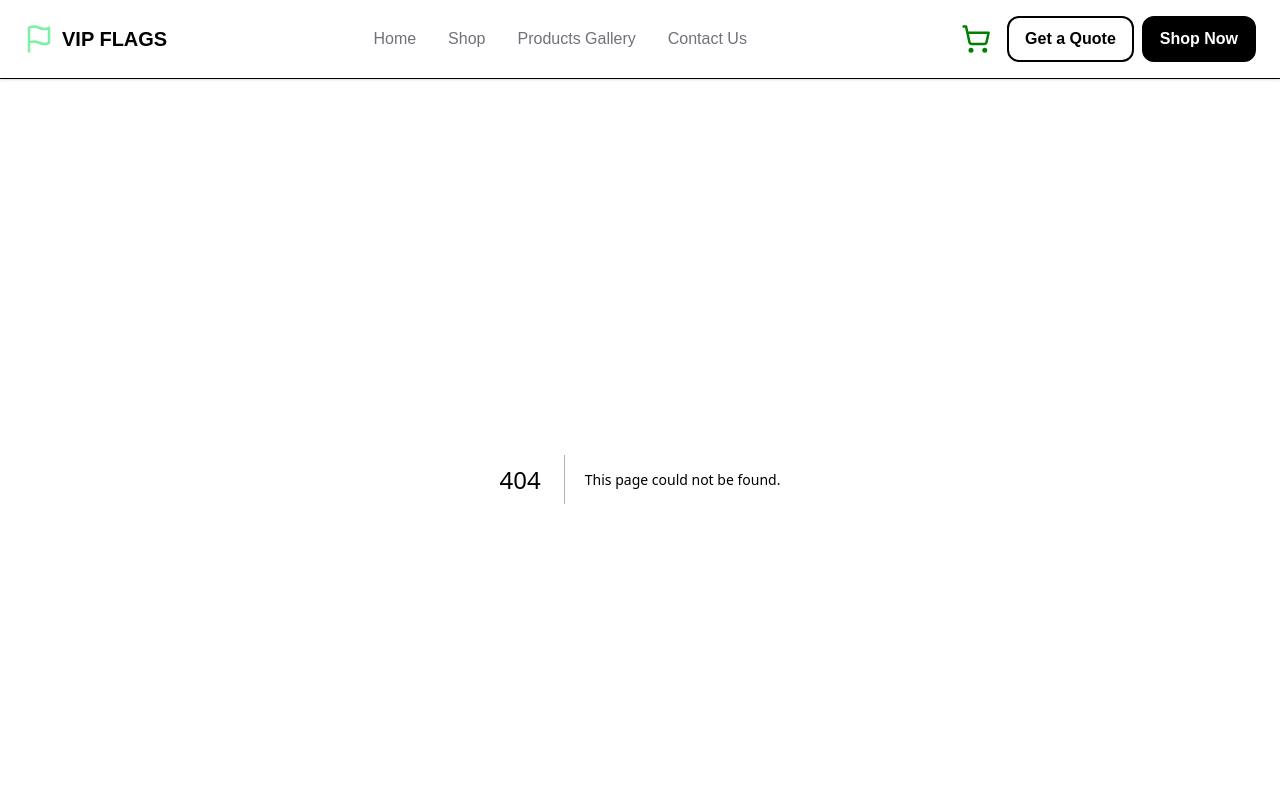
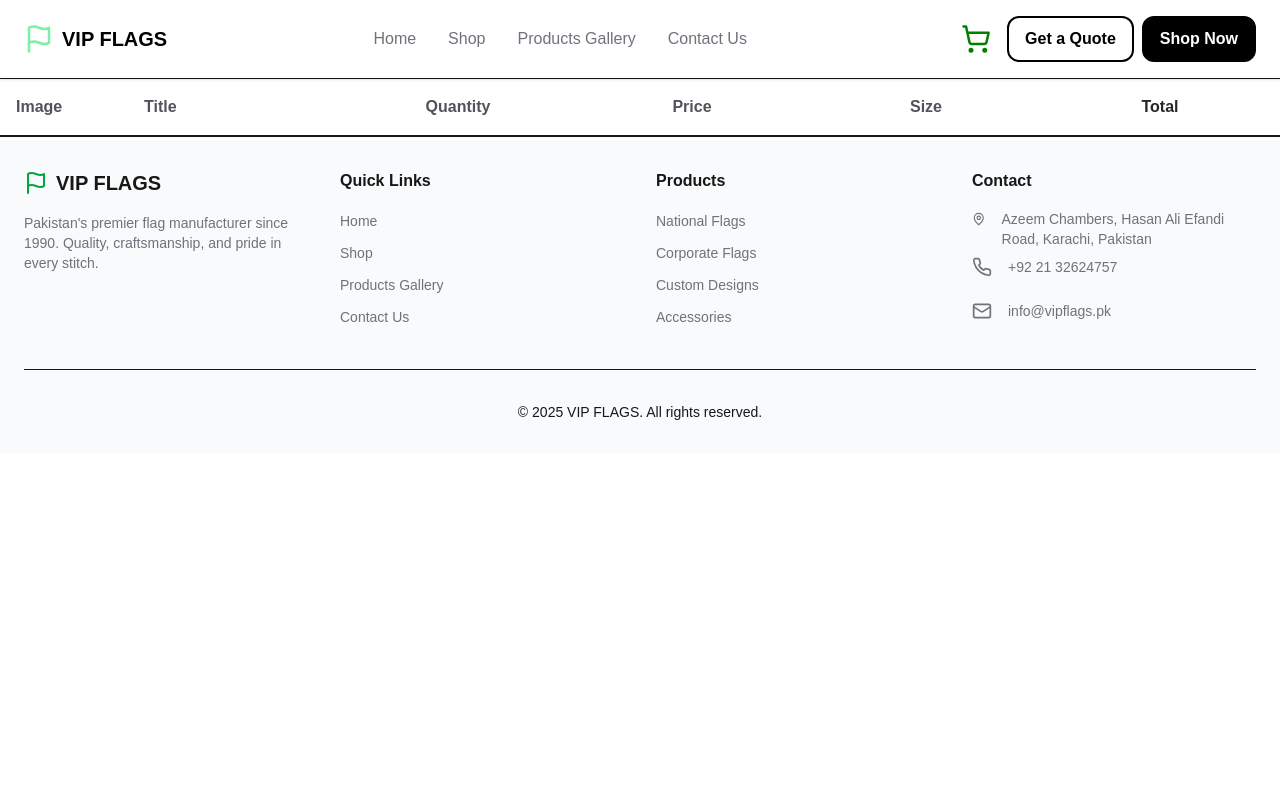
Before and after one commit to Hassan-1995/flags, a Next.js app: page /Cart in a window 1280 px wide. Before the commit this address had no page. Shown: the top 800 px of the page. Built offline with nearby package versions, Linux system fonts and the light colour scheme.

Commit message:
create Cart component

```diff
--- /dev/null
+++ b/app/Cart/CartContent.tsx
@@ -0,0 +1,63 @@
+import Image from "next/image";
+import React from "react";
+
+type CartItem = {
+  image: string;
+  title: string;
+  quantity: number;
+  size: string;
+  price: number | 0;
+};
+
+const CartContent = ({ image, title, quantity, size, price }: CartItem) => {
+  return (
+    // <div className="flex flex-wrap items-center justify-between gap-4 p-4 border-b">
+    //   <div className="flex items-center gap-4 w-full sm:w-1/3">
+    //     <div className="relative bg-zinc-300 h-20 w-28 flex-shrink-0 rounded overflow-hidden">
+    //       <Image
+    //         src={image}
+    //         alt={title}
+    //         fill
+    //         className="object-cover transition-transform duration-300 ease-in-out hover:scale-105"
+    //       />
+    //     </div>
+    //     <h1 className="text-lg font-semibold text-zinc-800">{title}</h1>
+    //   </div>
+    //   <h1 className="text-zinc-600 w-1/4 sm:w-1/6 text-center">{quantity}</h1>
+
+    //   <h1 className="text-zinc-600 w-1/4 sm:w-1/6 text-center">{price}</h1>
+
+    //   <h1 className="text-zinc-800 font-medium w-full sm:w-1/6 text-right sm:text-center">
+    //     {(quantity * price).toLocaleString()}
+    //   </h1>
+    // </div>
+
+    <div className="flex flex-wrap items-center justify-between gap-4 p-4 border-b">
+      <div className="flex items-center gap-4 w-full sm:w-1/3 lg:w-1/4">
+        <div className="relative w-28 h-20 flex-shrink-0 rounded overflow-hidden">
+          <Image
+            src={image}
+            alt={title}
+            fill
+            className="object-cover transition-transform duration-300 ease-in-out hover:scale-105"
+          />
+        </div>
+        <h1 className="text-zinc-600 font-semibold">{title}</h1>
+      </div>
+      <h1 className="text-zinc-600 font-semibold w-1/4 sm:w-1/6 text-center">
+        {quantity}
+      </h1>
+      <h1 className="text-zinc-600 font-semibold w-1/4 sm:w-1/6 text-center">
+        {price}
+      </h1>
+      <h1 className="text-zinc-600 font-semibold w-1/4 sm:w-1/6 text-center">
+        {size}
+      </h1>
+      <h1 className="text-zinc-800 font-semibold w-full sm:w-1/6 lg:w-1/6 text-right sm:text-center">
+        {quantity * price}
+      </h1>
+    </div>
+  );
+};
+
+export default CartContent;
--- /dev/null
+++ b/app/Cart/page.tsx
@@ -0,0 +1,59 @@
+"use client";
+import { useEffect, useState } from "react";
+import CartContent from "./CartContent";
+
+type CartItem = {
+  id: string;
+  name: string;
+  image: string;
+  price: number;
+  size: string;
+  quantity: number;
+};
+const CartPage = () => {
+  const [cart, setCart] = useState<CartItem[]>([]);
+  useEffect(() => {
+    const storedCart = JSON.parse(localStorage.getItem("cart") || "[]");
+    setCart(storedCart);
+  }, []);
+
+  console.log(cart);
+
+  return (
+    <>
+      <div className="flex flex-wrap items-center justify-between gap-4 p-4 border-b">
+        <div className="flex items-center gap-4 w-full sm:w-1/3 lg:w-1/4">
+          <div className="relative w-28 flex-shrink-0 rounded overflow-hidden">
+            <h1 className="text-zinc-600 font-semibold">Image</h1>
+          </div>
+          <h1 className="text-zinc-600 font-semibold">Title</h1>
+        </div>
+        <h1 className="text-zinc-600 font-semibold w-1/4 sm:w-1/6 text-center">
+          Quantity
+        </h1>
+        <h1 className="text-zinc-600 font-semibold w-1/4 sm:w-1/6 text-center">
+          Price
+        </h1>
+        <h1 className="text-zinc-600 font-semibold w-1/4 sm:w-1/6 text-center">
+          Size
+        </h1>
+        <h1 className="text-zinc-800 font-semibold w-full sm:w-1/6 lg:w-1/6 text-right sm:text-center">
+          Total
+        </h1>
+      </div>
+
+      {cart.map((item, index) => (
+        <CartContent
+          key={index}
+          image={item.image}
+          title={item.name}
+          price={item.price}
+          size={item.size}
+          quantity={item.quantity}
+        />
+      ))}
+    </>
+  );
+};
+
+export default CartPage;
--- a/app/NavBar.tsx
+++ b/app/NavBar.tsx
@@ -58,7 +58,7 @@ const NavBar = () => {
 
       <div className="hidden lg:flex space-x-2">
         <Link
-          href="/"
+          href="/Cart"
           className="inline-flex items-center justify-center relative p-2"
         >
           <LuShoppingCart size={30} color="green" />
--- a/app/Shop/[id]/page.tsx
+++ b/app/Shop/[id]/page.tsx
@@ -77,7 +77,10 @@ const ProductDetailPage = () => {
       newCart.push({
         id: String(params.id),
         name: title ?? "",
-        image: (worldFlag == "true" ? countryCode : imageSrc) ?? "",
+        image:
+          (worldFlag == "true"
+            ? `https://flagcdn.com/w320/${countryCode.toLowerCase()}.png`
+            : imageSrc) ?? "",
         price: cost!,
         size: dimension!,
         quantity: 1,
@@ -85,7 +88,7 @@ const ProductDetailPage = () => {
     }
 
     localStorage.setItem("cart", JSON.stringify(newCart));
-    setCart(newCart); // update state
+    setCart(newCart);
 
     console.log(newCart);
     setTimeout(() => setShowAdded(false), 3000);
@@ -105,6 +108,7 @@ const ProductDetailPage = () => {
           )}
         </div>
         <div className="flex-1 space-y-6">
+          {/* <h1 className="text-2xl sm:text-3xl font-bold">{cart.name}</h1> */}
           <h1 className="text-2xl sm:text-3xl font-bold">{title}</h1>
           <p className="text-base sm:text-lg text-gray-700">{description}</p>
           <p className="text-xl sm:text-2xl font-bold text-green-700">
```
